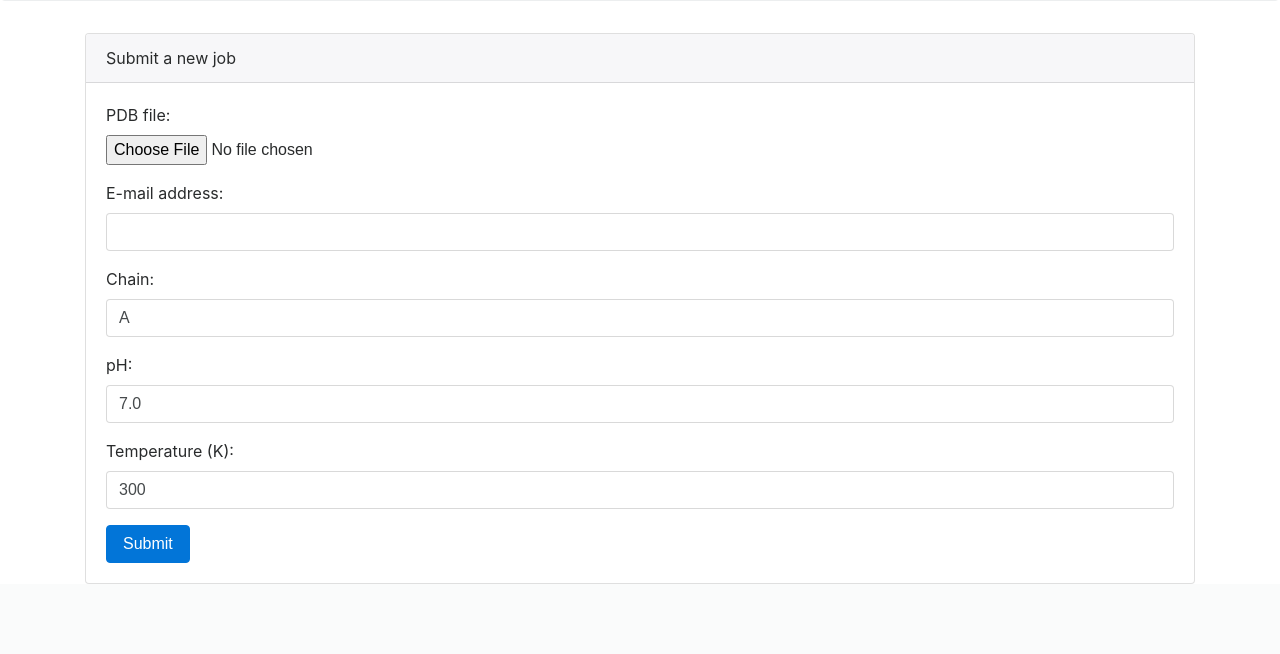
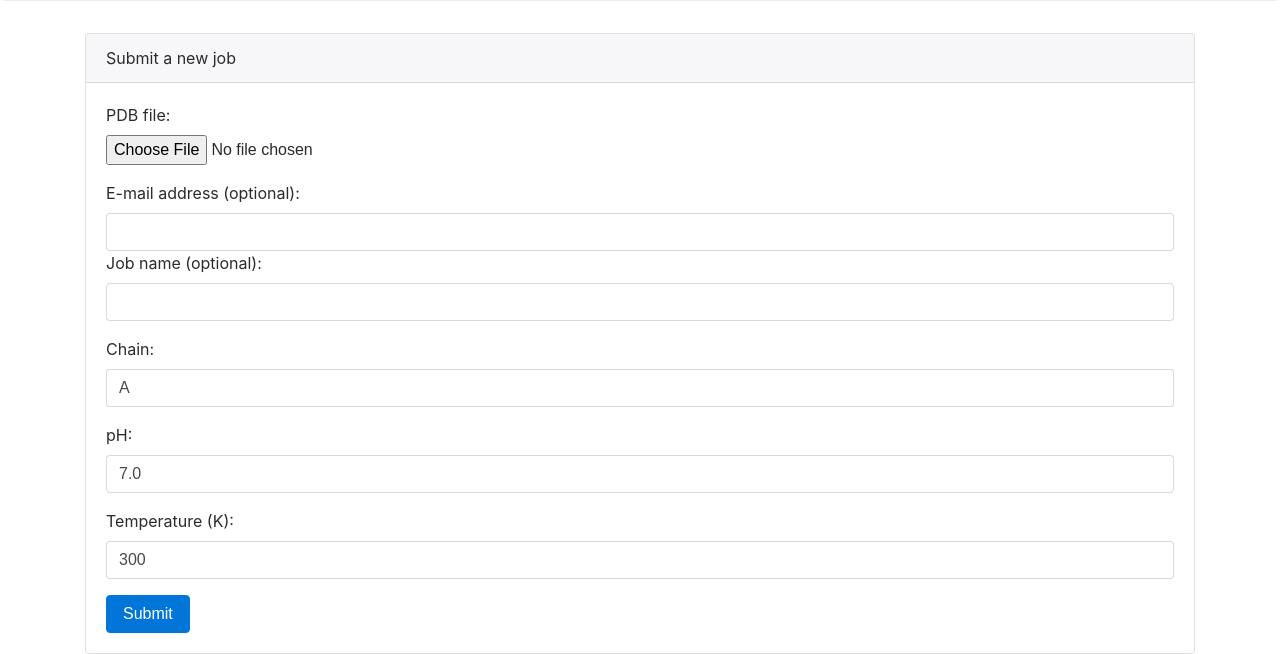
Before and after one commit to brunorf/tksamc_web, a Flask app: page / in a window 1280 px wide. Shown: the part 254-908 px from the top of the page. Before the commit the page ends 838 px from the top, so only its background shows below. Run offline with Flask 2, Linux system fonts and the light colour scheme; parts of the project's set-up code (start-up, migrations or seed data) failed here and were passed over; some libraries are stand-ins or nearby versions.

Commit message:
Possibilidade de usar um nome para o job

```diff
--- a/index.py
+++ b/index.py
@@ -70,32 +70,29 @@ def index():
 def submit():
     import hashlib
     import random
+    import helpers
 
     file = request.files.get('input_file')
     filename = secure_filename(file.filename)
+    job_name = request.form.get('job_name')
     temperature = request.form.get('temperature')
     pH = request.form.get('pH')
     email = request.form.get('email')
 
-    job = Job(job_name='job_name', pH=pH, temperature=temperature, email=email)
+    job = Job(job_name=job_name, pH=pH, temperature=temperature, email=email)
 
     db_session.add(job)
     db_session.commit()
 
     job_id = job.id
-    print(job_id)
-    print(os.getcwd())
     job_dir = os.path.join('jobs', str(job_id) )
     os.makedirs(job_dir)
     [ os.symlink(os.path.join('../../pulo_do_gato_bin', f), os.path.join(job_dir,f)) for f in os.listdir('pulo_do_gato_bin') ]
     file.save(os.path.join(job_dir, filename))
 
-    cwd = os.getcwd()
-    os.chdir(job_dir)
 
-    subprocess.Popen('python2 ./pulo_do_gato.py -T {} -ph {} -s MC -f {} > output.txt; touch finished'.format(temperature, pH, filename), shell=True)
-
-    os.chdir(cwd)
+    with helpers.change_workingdir(job_dir):
+        subprocess.Popen('python2 ./pulo_do_gato.py -T {} -ph {} -s MC -f {} > output.txt; touch finished'.format(temperature, pH, filename), shell=True)
 
     if email != '':
         send_email(email, job_id)
--- a/templates/index.html
+++ b/templates/index.html
@@ -12,9 +12,12 @@
                     <label for="input_file">PDB file:</label>
                     <input name="input_file" id="input_file" type="file" class="form-control-file">
                   </div>
+
                   <div class="form-group">
-                    <label for="email">E-mail address:</label>
+                    <label for="email">E-mail address (optional):</label>
                     <input name="email" id="email" type="email" class="form-control">
+                    <label for="job_name">Job name (optional):</label>
+                    <input name="job_name" id="job_name" type="text" class="form-control">
                   </div>
                   <div class="form-group">
                     <label for="chain">Chain:</label>
```
